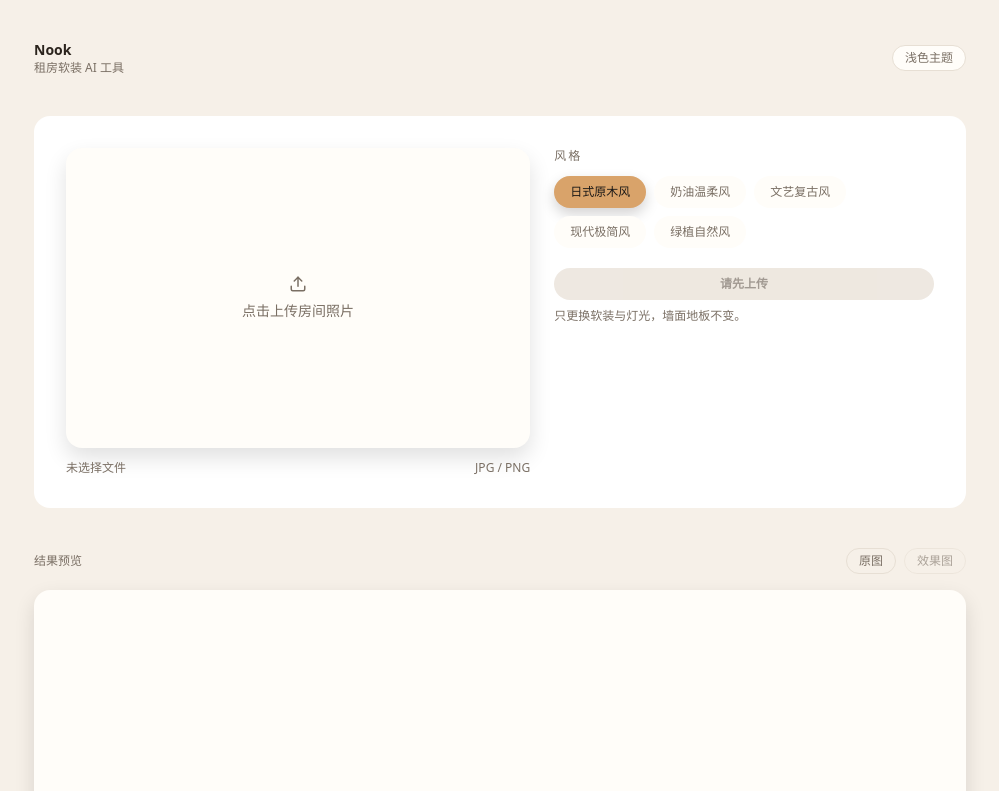
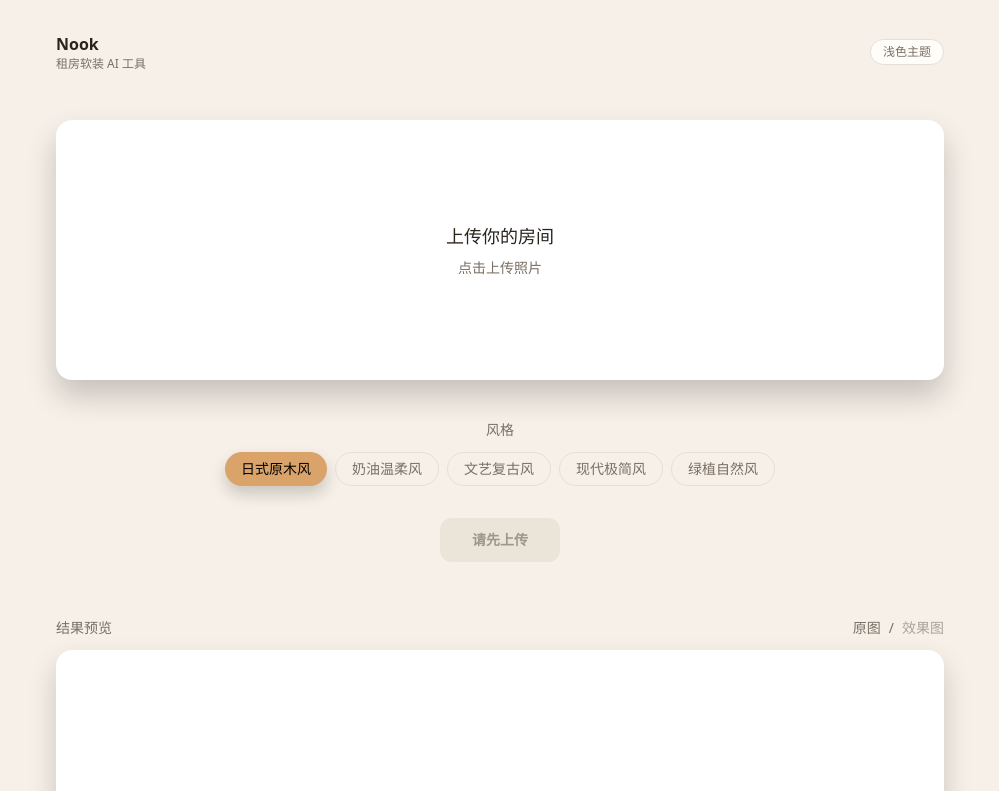
Before and after one commit to zzi12138/nookai, a Next.js app: page / in a window 1280 px wide. Shown: the top 791 px of the page, without its empty margins (140-1139 px from the left). Built offline with nearby package versions, Linux system fonts and the light colour scheme.

Commit message:
refactor: align UI with minimal tool layout

```diff
--- a/app/page.tsx
+++ b/app/page.tsx
@@ -184,10 +184,10 @@ export default function Page() {
 
   return (
     <div className="min-h-screen text-[var(--text)]">
-      <div className="mx-auto flex min-h-screen w-full max-w-[980px] flex-col gap-10 px-6 pb-20 pt-10">
-        <header className="flex flex-wrap items-center justify-between gap-3">
-          <div>
-            <p className="text-sm font-semibold text-[var(--text)]">Nook</p>
+      <div className="mx-auto w-full max-w-[920px] px-4 pt-8">
+        <header className="flex items-center justify-between text-sm text-[var(--text-muted)]">
+          <div className="text-left">
+            <p className="text-base font-semibold text-[var(--text)]">Nook</p>
             <p className="text-xs text-[var(--text-muted)]">租房软装 AI 工具</p>
           </div>
           <button
@@ -198,17 +198,17 @@ export default function Page() {
             {themeMode === 'dark' ? '深色' : '浅色'}主题
           </button>
         </header>
+      </div>
 
-        <section className="rounded-2xl bg-[var(--panel)] p-6 shadow-[var(--shadow)] md:p-8">
-          <div className="grid gap-6 lg:grid-cols-[1.1fr_0.9fr]">
-            <div className="space-y-3">
+      <main className="mx-auto max-w-[920px] px-4 py-12 text-center">
+        <div className="mb-10">
           <motion.button
             type="button"
             onClick={handlePick}
             whileHover={{ scale: 1.01 }}
             whileTap={{ scale: 0.99 }}
             transition={spring}
-                className="group flex h-[300px] w-full items-center justify-center overflow-hidden rounded-2xl bg-[var(--panel-soft)] text-[var(--text-muted)] shadow-[0_10px_22px_rgba(12,6,2,0.12)]"
+            className="flex h-[260px] w-full flex-col items-center justify-center overflow-hidden rounded-2xl bg-[var(--panel)] shadow-[0_16px_30px_rgba(0,0,0,0.2)]"
           >
             {previewUrl ? (
               <img
@@ -217,22 +217,17 @@ export default function Page() {
                 className="h-full w-full object-cover"
               />
             ) : (
-                  <div className="flex flex-col items-center gap-2 text-sm">
-                    <Upload size={18} className="text-[var(--text-muted)]" />
-                    <span>点击上传房间照片</span>
-                  </div>
+              <>
+                <p className="text-lg mb-2 text-[var(--text)]">上传你的房间</p>
+                <p className="text-sm text-[var(--text-muted)]">点击上传照片</p>
+              </>
             )}
           </motion.button>
-              <div className="flex items-center justify-between text-xs text-[var(--text-muted)]">
-                <span>{fileName ? `文件：${fileName}` : '未选择文件'}</span>
-                <span>JPG / PNG</span>
-              </div>
         </div>
 
-            <div className="flex flex-col gap-5">
-              <div>
-                <p className="text-xs uppercase tracking-[0.18em] text-[var(--text-muted)]">风格</p>
-                <div className="mt-3 flex flex-wrap gap-2">
+        <div className="mb-8">
+          <p className="mb-3 text-sm text-[var(--text-muted)]">风格</p>
+          <div className="flex flex-wrap justify-center gap-2">
             {themes.map((item) => {
               const active = item === theme;
               return (
@@ -240,10 +235,10 @@ export default function Page() {
                   key={item}
                   type="button"
                   onClick={() => setTheme(item)}
-                        className={`rounded-full px-4 py-2 text-xs font-medium transition ${
+                  className={`rounded-full px-4 py-1.5 text-sm transition ${
                     active
-                            ? 'bg-[var(--accent)] text-stone-900 shadow-[0_6px_14px_rgba(12,6,2,0.18)]'
-                            : 'bg-[var(--panel-soft)] text-[var(--text-muted)] hover:bg-[var(--panel)]'
+                      ? 'bg-[var(--accent)] text-black shadow-[0_8px_16px_rgba(0,0,0,0.18)]'
+                      : 'border border-[var(--border)] text-[var(--text-muted)]'
                   }`}
                 >
                   {item}
@@ -253,7 +248,7 @@ export default function Page() {
           </div>
         </div>
 
-              <div className="space-y-2">
+        <div className="mb-14">
           <motion.button
             type="button"
             onClick={handleGenerate}
@@ -261,67 +256,60 @@ export default function Page() {
             whileTap={{ scale: 0.98 }}
             transition={spring}
             disabled={!previewUrl || isLoading}
-                  className={`w-full rounded-full px-4 py-2 text-xs font-semibold transition ${
+            className={`rounded-xl px-8 py-3 text-sm font-semibold transition ${
               previewUrl && !isLoading
-                      ? 'bg-[var(--accent-strong)] text-stone-900 shadow-[0_8px_18px_rgba(12,6,2,0.2)]'
+                ? 'bg-[var(--accent)] text-black shadow-[0_10px_20px_rgba(0,0,0,0.2)]'
                 : 'bg-[var(--border)] text-[var(--text-muted)] opacity-70'
             }`}
           >
-                  {previewUrl ? '生成效果图' : '请先上传'}
+            {previewUrl ? '开始生成' : '请先上传'}
           </motion.button>
-                <p className="text-xs text-[var(--text-muted)]">
-                  只更换软装与灯光，墙面地板不变。
-                </p>
-                {error ? <p className="text-xs text-red-500">{error}</p> : null}
         </div>
-            </div>
-          </div>
-        </section>
 
-        <section className="space-y-4">
-          <div className="flex flex-wrap items-center justify-between gap-3 text-xs text-[var(--text-muted)]">
+        <div>
+          <div className="mb-3 flex items-center justify-between text-sm text-[var(--text-muted)]">
             <span>结果预览</span>
-            <div className="flex gap-2">
+            <div className="flex items-center gap-2">
               <button
                 type="button"
                 onClick={() => setResultView('original')}
-                className={`rounded-full border px-3 py-1 ${
+                className={`text-sm transition ${
                   resultView === 'original'
-                    ? 'border-[var(--accent-strong)] text-[var(--text)]'
-                    : 'border-[var(--border)] text-[var(--text-muted)]'
+                    ? 'text-[var(--accent)]'
+                    : 'text-[var(--text-muted)]'
                 }`}
               >
                 原图
               </button>
+              <span>/</span>
               <button
                 type="button"
                 onClick={() => setResultView('generated')}
                 disabled={!hasGenerated}
-                className={`rounded-full border px-3 py-1 ${
+                className={`text-sm transition ${
                   resultView === 'generated' && hasGenerated
-                    ? 'border-[var(--accent-strong)] text-[var(--text)]'
-                    : 'border-[var(--border)] text-[var(--text-muted)]'
+                    ? 'text-[var(--accent)]'
+                    : 'text-[var(--text-muted)]'
                 } ${hasGenerated ? '' : 'cursor-not-allowed opacity-60'}`}
               >
                 效果图
               </button>
             </div>
           </div>
-          <div className="overflow-hidden rounded-2xl bg-[var(--panel-soft)] shadow-[0_8px_20px_rgba(12,6,2,0.12)]">
+
+          <div className="flex h-[340px] items-center justify-center rounded-2xl bg-[var(--panel)] shadow-[0_14px_28px_rgba(0,0,0,0.18)]">
             {displayImage ? (
               <img
                 src={displayImage}
                 alt={resultView === 'original' ? '原始照片' : '生成效果图'}
-                className="h-[420px] w-full object-cover"
+                className="h-full w-full rounded-2xl object-cover"
               />
             ) : (
-              <div className="flex h-[420px] items-center justify-center text-sm text-[var(--text-muted)]">
-                生成后会在这里展示对比结果
-              </div>
+              <p className="text-[var(--text-muted)]">生成后展示</p>
             )}
           </div>
-        </section>
         </div>
+      </main>
 
       <input
         ref={inputRef}
```
Lines whose indentation alone changed are shown as unchanged.
